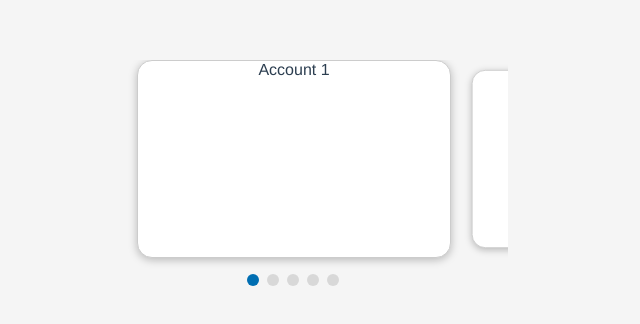
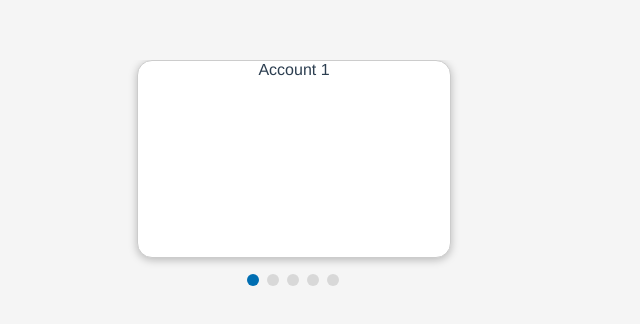
Before and after one commit to drinkingtheink/vue-swiperjs-demo, a Vue app: page / in a window 1280 px wide. Shown: the top 324 px of the page, without its empty margins (347-987 px from the left). Built offline with nearby package versions, Linux system fonts and the light colour scheme.

Commit message:
mobile polish experiment

```diff
--- a/src/components/AccountCarousel.vue
+++ b/src/components/AccountCarousel.vue
@@ -28,7 +28,7 @@ export default {
           el: '.swiper-pagination',
           clickable: true,
         },
-        spaceBetween: 5, // achieves the 15px gap between carousel slides as prescribed in final design
+        spaceBetween: 10, // achieves the 15px gap between carousel slides as prescribed in final design
         grabCursor: true,
         slidesPerView: 'auto', // this combined with set width of carousel panes gives us the "peeking" effect
         centeredSlides: true,
@@ -102,7 +102,7 @@ export default {
   transition: all .2s;
   height: 196px;
   width: 312px;
-  transform: scale(0.9);
+  transform: scale(0.5);
   background-color: white;
   border-radius: 15px;
   box-shadow: 0px 2px 8px 0px rgba(0, 0, 0, 0.25);
```
